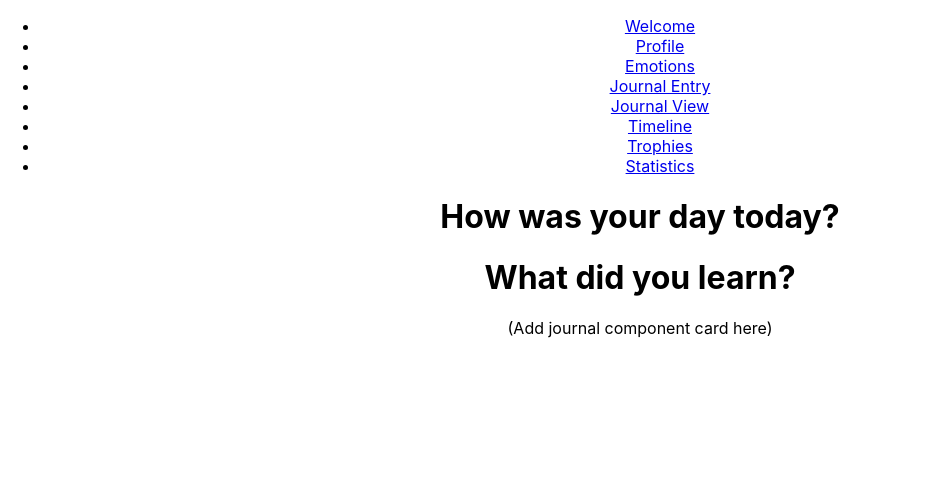
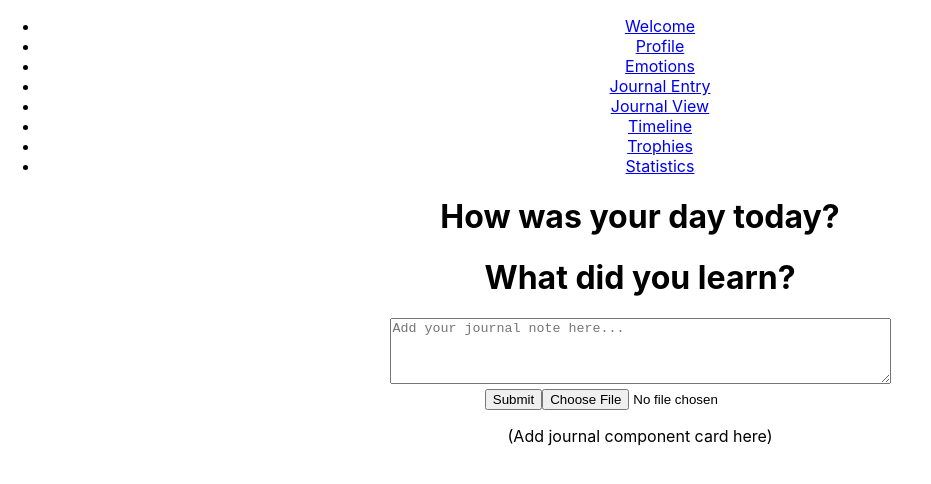
Before and after one commit to Anna-MarieMoss/front-end-final-project-agileavengers, a React (Create React App) app: page /journalentry in a window 1280 px wide. Shown: the top 484 px of the page, without its empty margins (0-931 px from the left). Built offline with nearby package versions, Linux system fonts and the light colour scheme.

Commit message:
journal entry page text area and file upload

```diff
--- a/src/Components/4.Journal_Entry_Page/index.js
+++ b/src/Components/4.Journal_Entry_Page/index.js
@@ -5,6 +5,22 @@ function JournalEntry() {
     <div>
       <h1>How was your day today?</h1>
       <h1>What did you learn?</h1>
+      <div className='container'>
+        <form>
+          <textarea
+            className='journalNote'
+            rows='4'
+            cols='60'
+            //add onchange event here
+            placeholder='Add your journal note here...'
+            type='text'
+          ></textarea>
+          <br></br>
+          <button type='submit'>Submit</button>
+          <input type='file' accept='image/x-png,image/jpeg,image/gif' />
+        </form>
+      </div>
+
       <p> (Add journal component card here)</p>
     </div>
   );
```
Also changed, not shown: 1 other file (tests, documents, lock files or other folders).
